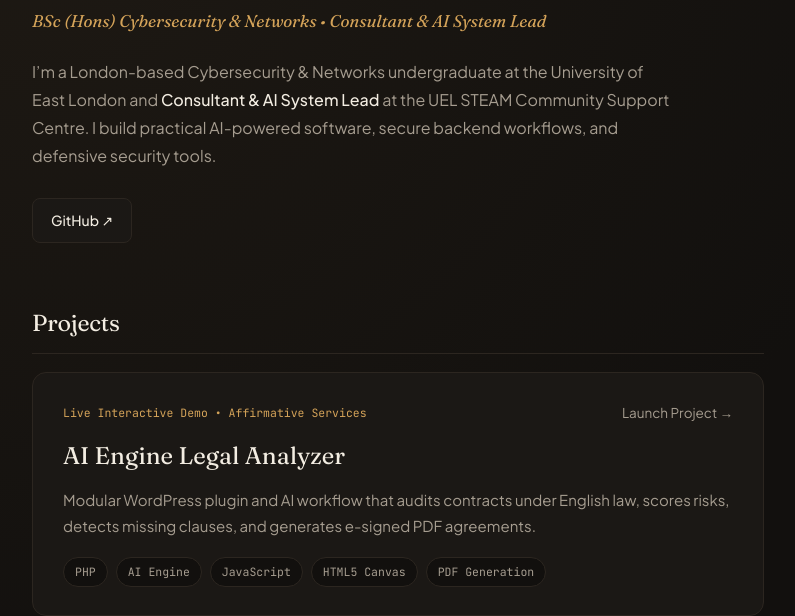
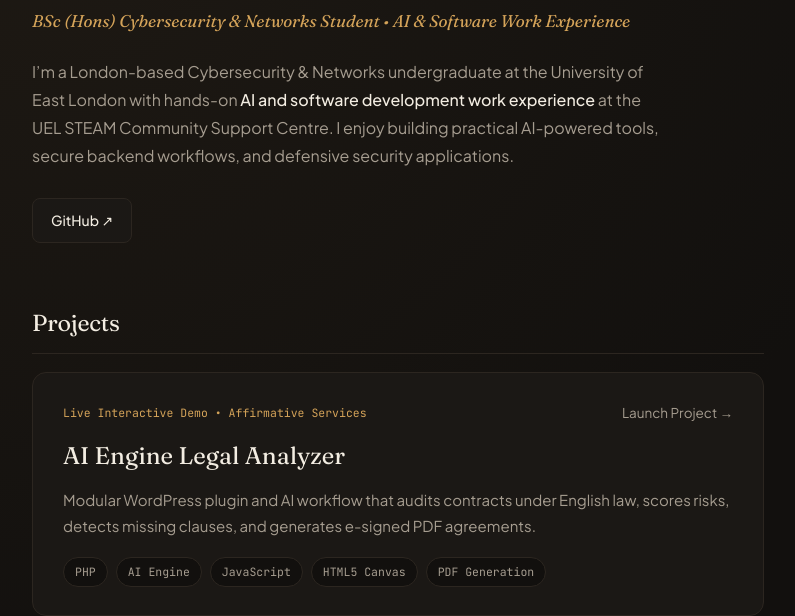
Before and after one commit to Pandex32/pandex32.github.io, a plain HTML site: page index.html in a window 1280 px wide. Shown: the part 185-801 px from the top of the page, without its empty margins (242-1037 px from the left). Drawn offline with Linux system fonts and the light colour scheme.

Commit message:
Update role descriptions to work experience and bump stylesheet version to v=3

```diff
--- a/index.html
+++ b/index.html
@@ -4,7 +4,7 @@
   <meta charset="UTF-8" />
   <meta name="viewport" content="width=device-width, initial-scale=1.0" />
   <title>Dylan Osei-Afriyie — Portfolio</title>
-  <link rel="stylesheet" href="style.css?v=2" />
+  <link rel="stylesheet" href="style.css?v=3" />
 </head>
 <body>
   <div class="container">
@@ -14,10 +14,10 @@
     </div>
 
     <h1>Dylan Osei-Afriyie</h1>
-    <div class="meta">BSc (Hons) Cybersecurity &amp; Networks &bull; Consultant &amp; AI System Lead</div>
+    <div class="meta">BSc (Hons) Cybersecurity &amp; Networks Student &bull; AI &amp; Software Work Experience</div>
 
     <p class="bio">
-      I’m a London-based Cybersecurity &amp; Networks undergraduate at the University of East London and <strong>Consultant &amp; AI System Lead</strong> at the UEL STEAM Community Support Centre. I build practical AI-powered software, secure backend workflows, and defensive security tools.
+      I’m a London-based Cybersecurity &amp; Networks undergraduate at the University of East London with hands-on <strong>AI and software development work experience</strong> at the UEL STEAM Community Support Centre. I enjoy building practical AI-powered tools, secure backend workflows, and defensive security applications.
     </p>
 
     <div class="links-row">
```
Also changed, not shown: projects/legal-analyzer.html (+2 -2 lines).
